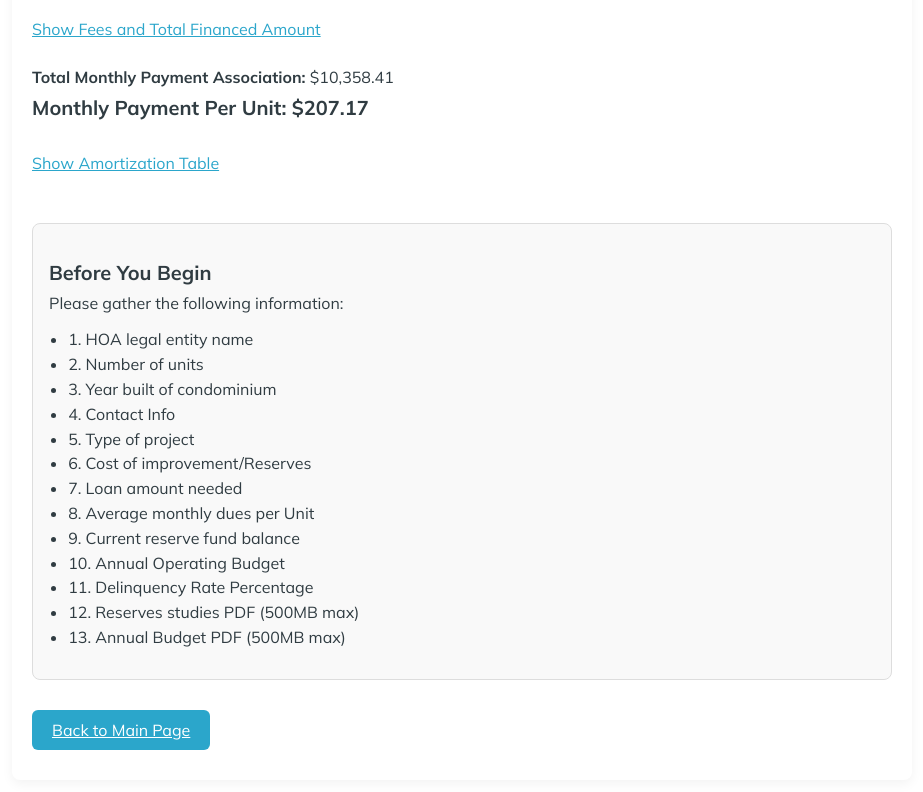
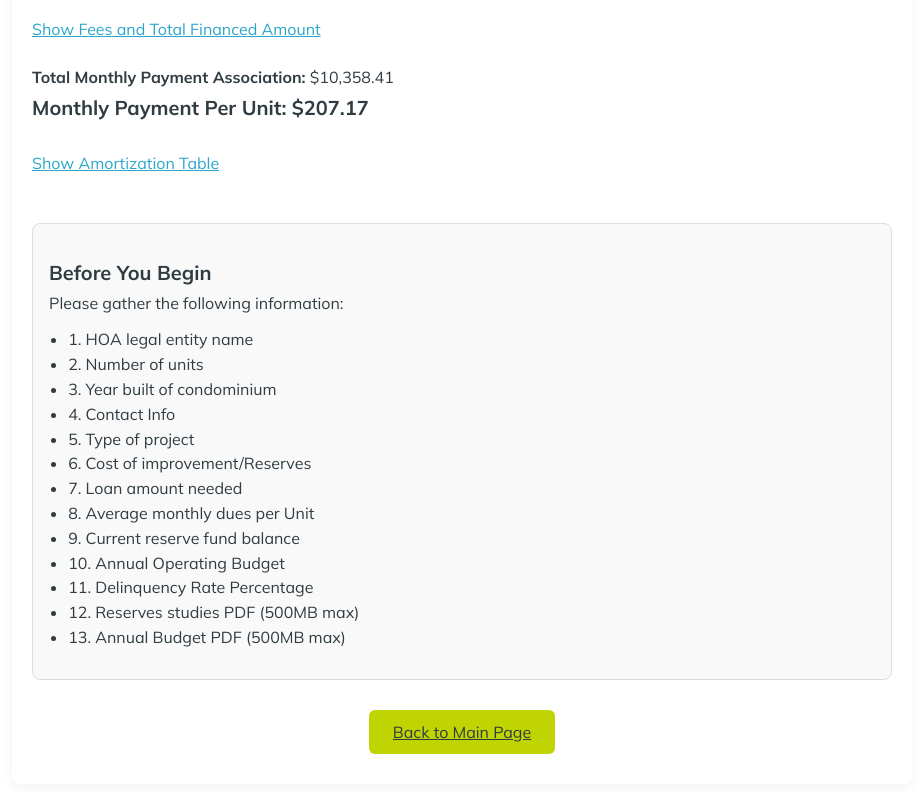
Before and after one commit to MetaCapFin/tu-cielo-site, a React (Create React App) app: page /contractor-proposal-tool in a window 1280 px wide. Shown: the part 592-1384 px from the top of the page, without its empty margins (178-1101 px from the left). Built offline with nearby package versions, Linux system fonts and the light colour scheme.

Commit message:
Update contractor-proposal-tool.css

```diff
--- a/src/contractor-proposal-tool.css
+++ b/src/contractor-proposal-tool.css
@@ -212,21 +212,23 @@
 
 /* Back to Main Page Button */
 .loan-calculator button.back-to-main {
-  margin-top: 30px;
-  padding: 10px 20px;
-  background-color: #2ba6cb;
-  color: #ffffff;
+  display: block;
+  margin: 30px auto 0 auto; /* centers horizontally, with top margin */
+  background-color: #bfd400;
+  color: #303c42;
+  padding: 12px 24px;
   border: none;
   border-radius: 6px;
+  font-size: 1rem;
   cursor: pointer;
-  font-size: 1rem;
+  transition: background-color 0.3s ease, color 0.3s ease;
   font-family: 'Mulish', sans-serif;
-  transition: background-color 0.3s ease;
-  display: inline-block;
+  text-align: center;
 }
 
 .loan-calculator button.back-to-main:hover {
-  background-color: #1e7ba3;
+  background-color: #2ba6cb;
+  color: white;
 }
 
 /* If you want the other buttons to share some common styling */
```
